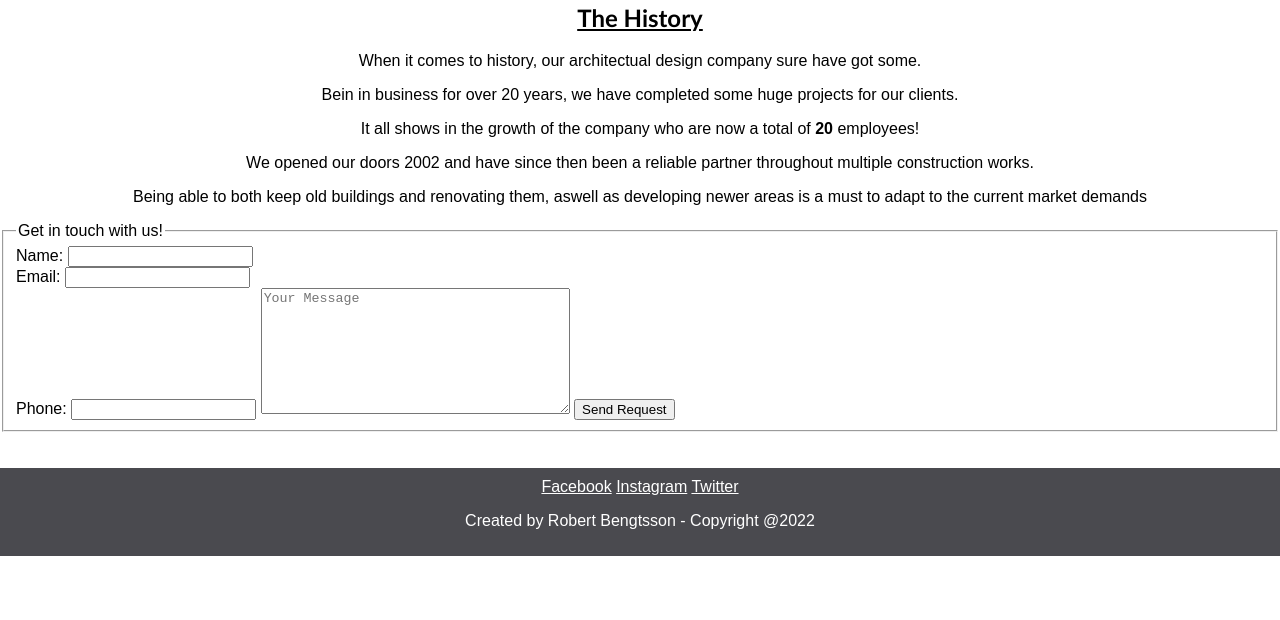
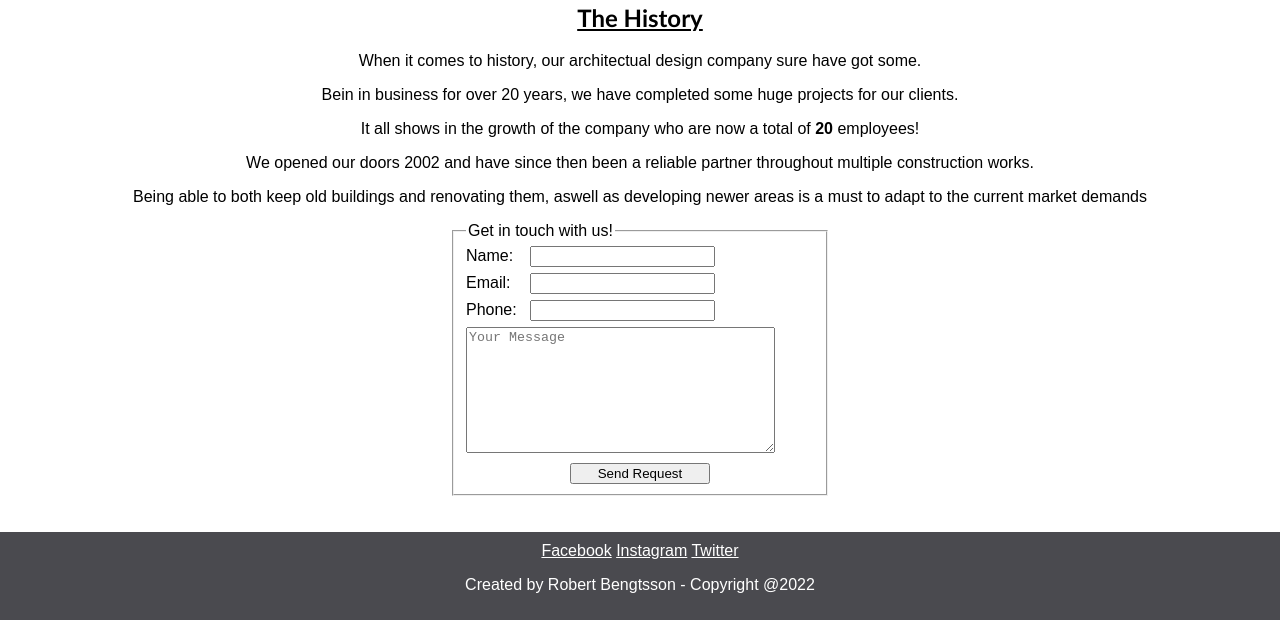
Before and after one commit to Gomsur/Architecture-23, a plain HTML site: page index.html in a window 1280 px wide. Shown: the part 1587-2207 px from the top of the page. Before the commit the page ends 2143 px from the top, so only its background shows below. Drawn offline with Linux system fonts and the light colour scheme.

Commit message:
Added a fieldset making it look smoother on the site, also added a submit and styled it to look good in the contact form

```diff
--- a/CSS/style.css
+++ b/CSS/style.css
@@ -54,3 +54,23 @@ h3, h2, h1 {
     text-decoration:underline;
     font-family:'Trebuchet MS', 'Lucida Sans Unicode', 'Lucida Grande', 'Lucida Sans', Arial, sans-serif;
 }
+
+#contact-form {
+    max-width: 380px;
+    position:relative;
+    margin:0 auto;
+
+}
+
+fieldset label {
+    width: 17%;
+    position: relative;
+    display: inline-block;
+    margin-bottom: 8px;
+  }
+
+  #submit {
+    width: 40%;
+    margin-left: 30%;
+    margin-top: 6px;
+    }
```
